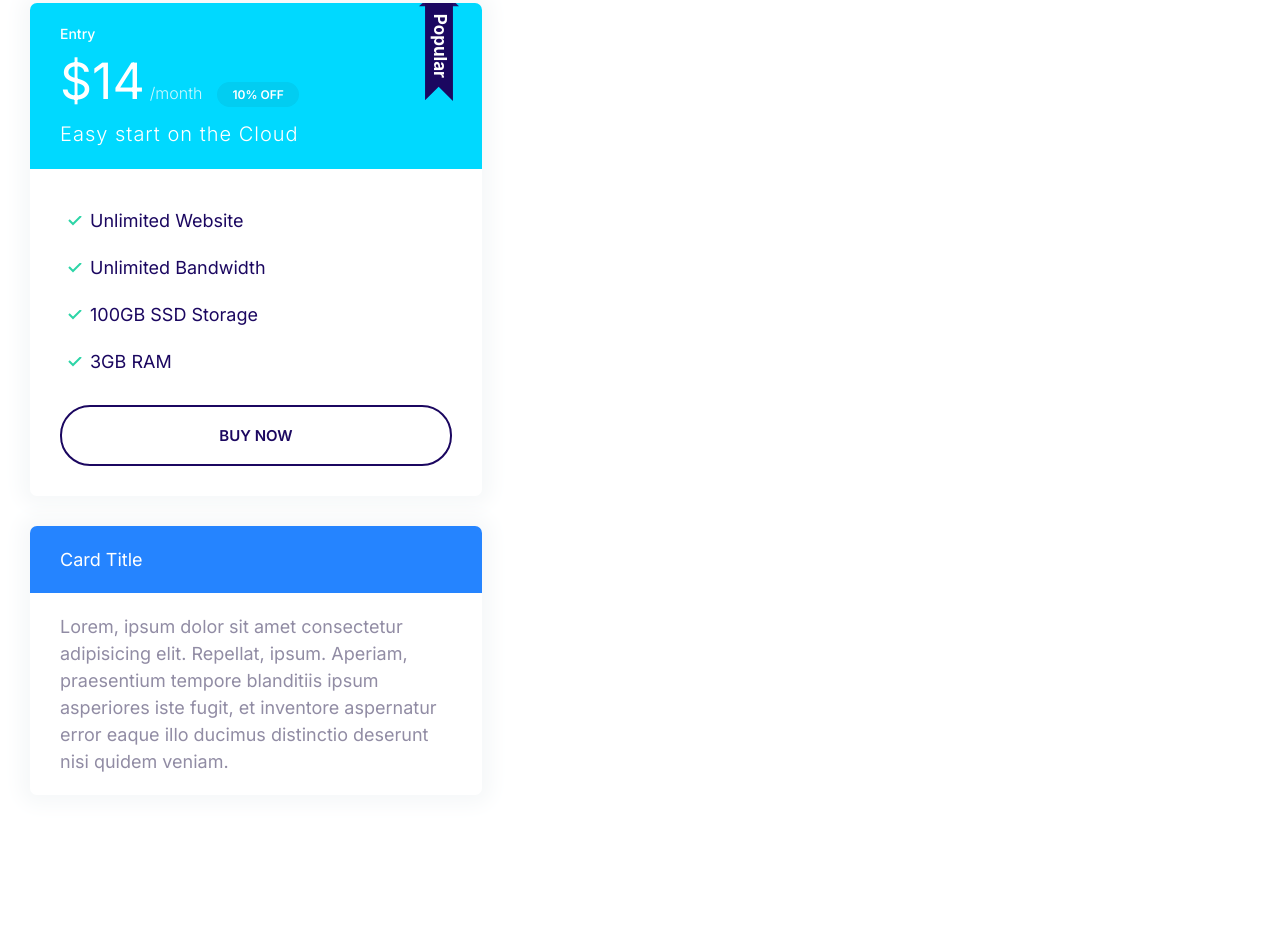
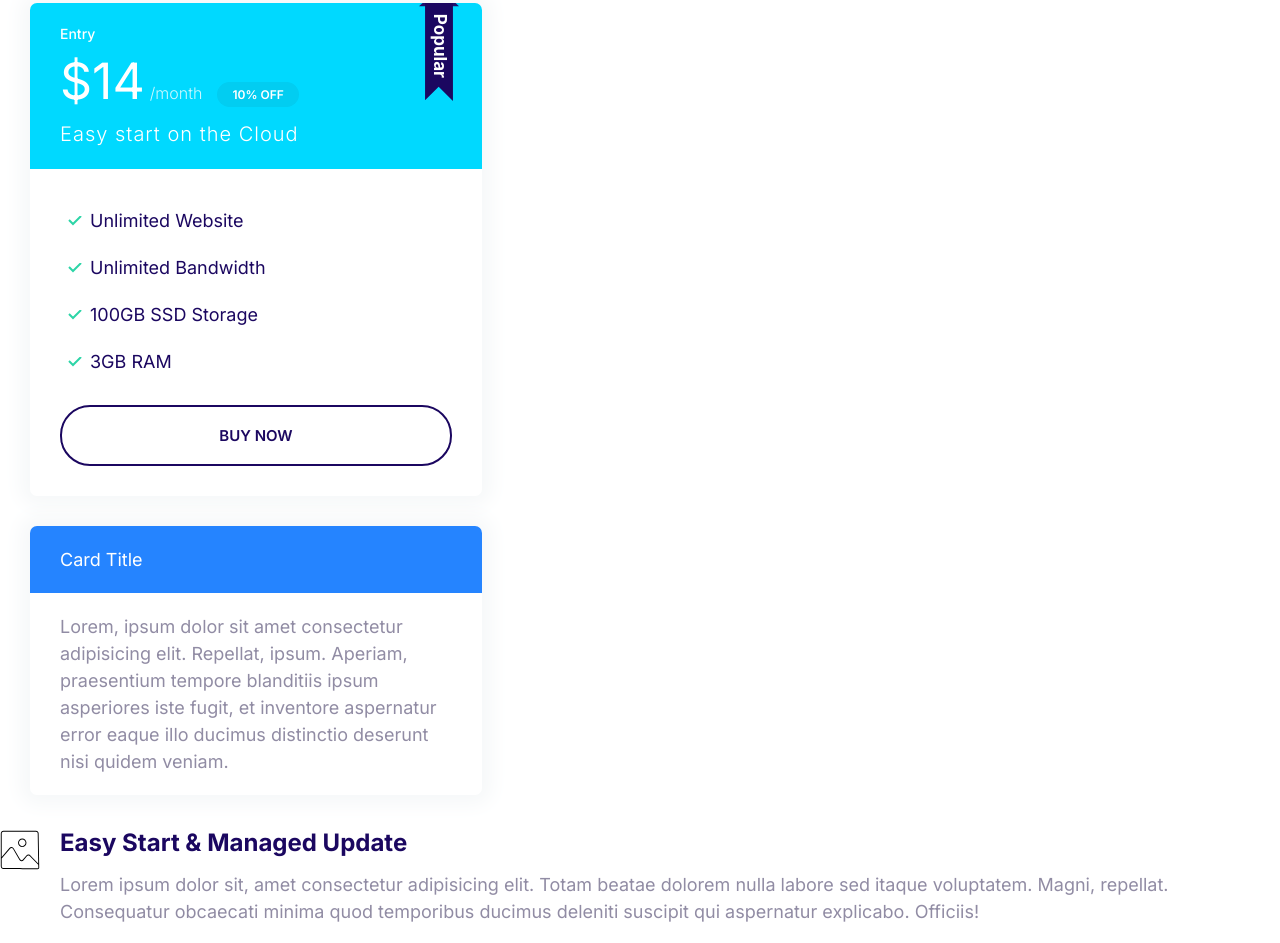
Before and after one commit to webdeveden/edenify, a plain HTML site: page index.html in a window 1280 px wide. Shown: the part 945-1888 px from the top of the page. Before the commit the page ends 1770 px from the top, so only its background shows below. Drawn offline with nearby package versions, Linux system fonts and the light colour scheme.

Commit message:
defining media components (picture and text on it right side)

```diff
--- a/css/styles.css
+++ b/css/styles.css
@@ -368,3 +368,21 @@ a {
     font-size: 1.6rem;
   }
 }
+
+/*Media */
+
+.media {
+  display: flex;
+}
+
+.media__body {
+  margin: 0 2rem;
+}
+
+.media__title {
+  margin-top: 0;
+}
+
+.media__image {
+  margin-top: 0.5rem;
+}
--- a/index.html
+++ b/index.html
@@ -80,5 +80,21 @@
         </div>
       </div>
     </div>
+    <div class="media">
+      <div class="media__image">
+        <svg class="icon icon--primary">
+          <use xlink:href="../icons/sprite.svg#snap"></use>
+        </svg>
+      </div>
+      <div class="media__body">
+        <h3 class="media__title">Easy Start & Managed Update</h3>
+        <p>
+          Lorem ipsum dolor sit, amet consectetur adipisicing elit. Totam beatae
+          dolorem nulla labore sed itaque voluptatem. Magni, repellat.
+          Consequatur obcaecati minima quod temporibus ducimus deleniti suscipit
+          qui aspernatur explicabo. Officiis!
+        </p>
+      </div>
+    </div>
   </body>
 </html>
```
Also changed, not shown: components/media.html (added, +16 -0 lines).
